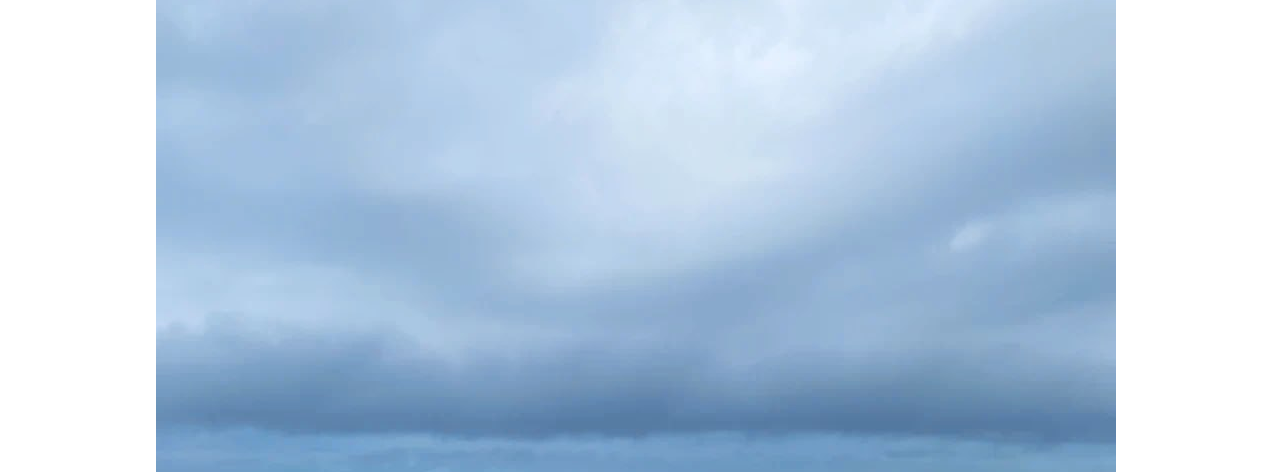
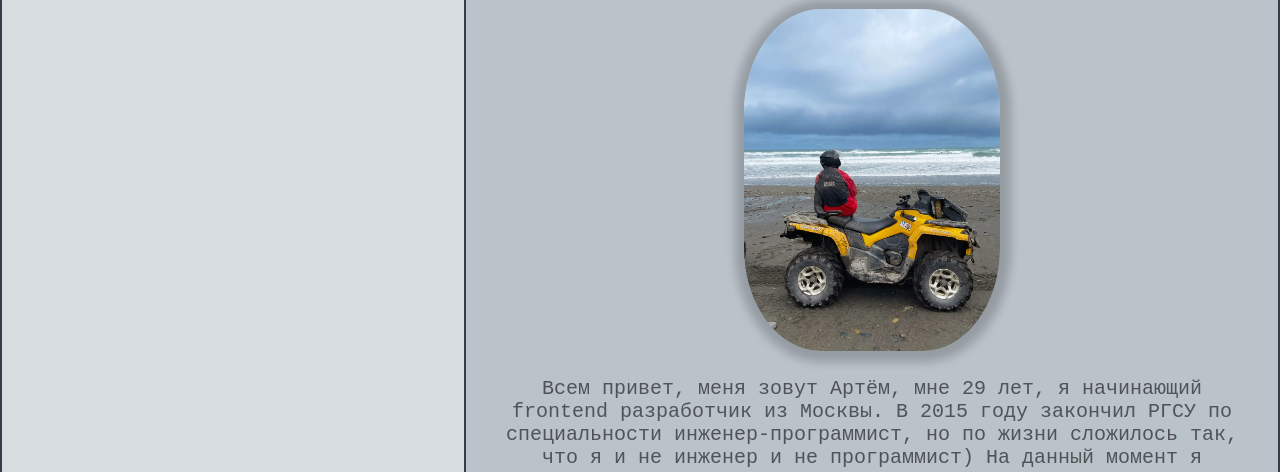
Before and after one commit to asaygashkin/Portfolio, a plain HTML site: page index.html in a window 1280 px wide. Shown: the part 116-588 px from the top of the page. Drawn offline with Linux system fonts and the light colour scheme; the site is published under a folder, as on GitHub Pages, so addresses that start at the root find nothing.

Commit message:
Add files via upload

```diff
--- a/index.html
+++ b/index.html
@@ -5,7 +5,7 @@
     <meta http-equiv="X-UA-Compatible" content="IE=edge" />
     <meta name="viewport" content="width=device-width, initial-scale=1.0" />
     <title>Portfolio</title>
-    <link rel="stylesheet" href="/css/index.css" />
+    <link rel="stylesheet" href="./css/index.css" />
   </head>
   <body>
     <table>
@@ -29,13 +29,13 @@
                   <img src="photo.jpg" alt="Saygashkin Artem" />
                   <p>
                     Всем привет, меня зовут Артём, мне 29 лет, я начинающий
-                      frontend разработчик из Москвы. В 2015 году закончил РГСУ
-                      по специальности инженер-программист, но по жизни
-                      сложилось так, что я и не инженер и не программист) На
-                      данный момент я являюсь руководитем и генеральным
-                      директором компания по оказанию услуг проектирования и
-                      монтажа слаботочных систем. Стрессоустойчив, спокоен,
-                      пунктуален с хорошим чувством юмора и самоиронии.
+                    frontend разработчик из Москвы. В 2015 году закончил РГСУ по
+                    специальности инженер-программист, но по жизни сложилось
+                    так, что я и не инженер и не программист) На данный момент я
+                    являюсь руководитем и генеральным директором компания по
+                    оказанию услуг проектирования и монтажа слаботочных систем.
+                    Стрессоустойчив, спокоен, пунктуален с хорошим чувством
+                    юмора и самоиронии.
                   </p>
                 </div>
               </td>
```
Lines whose indentation alone changed are shown as unchanged.
